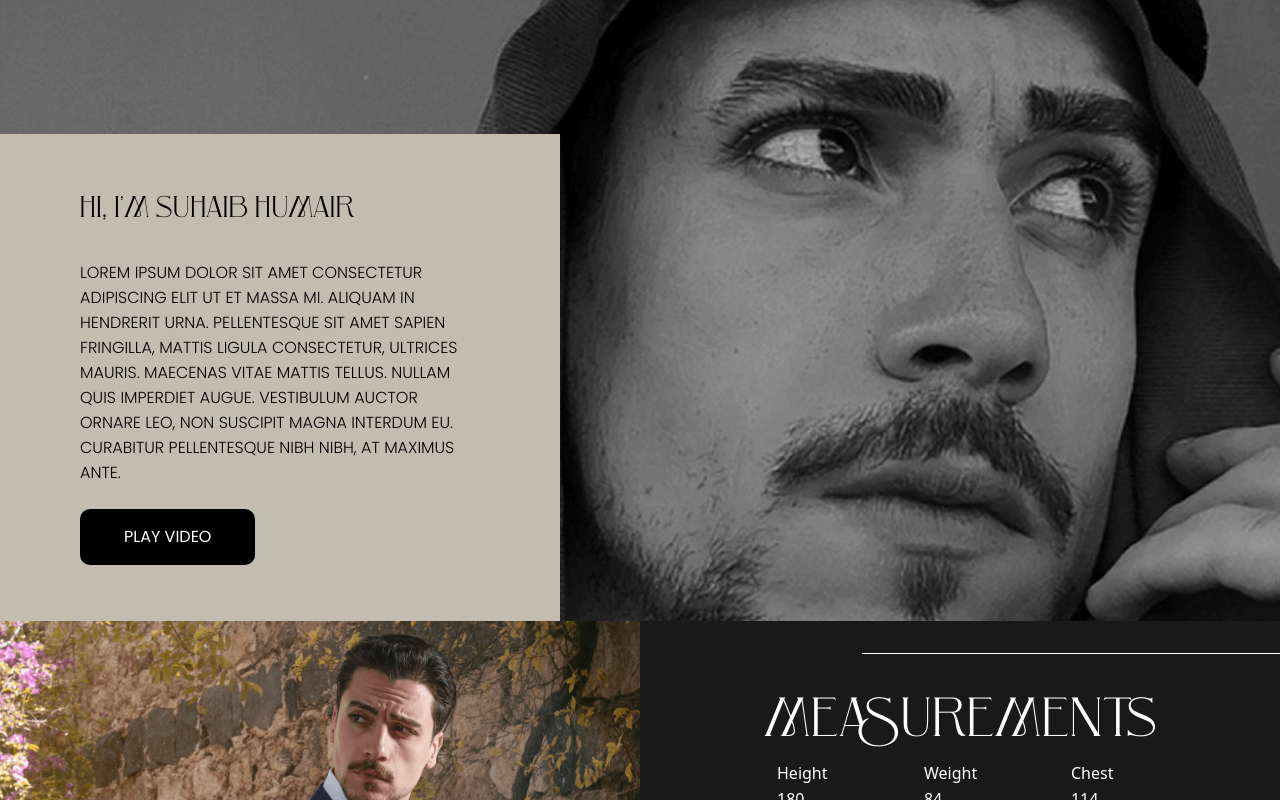
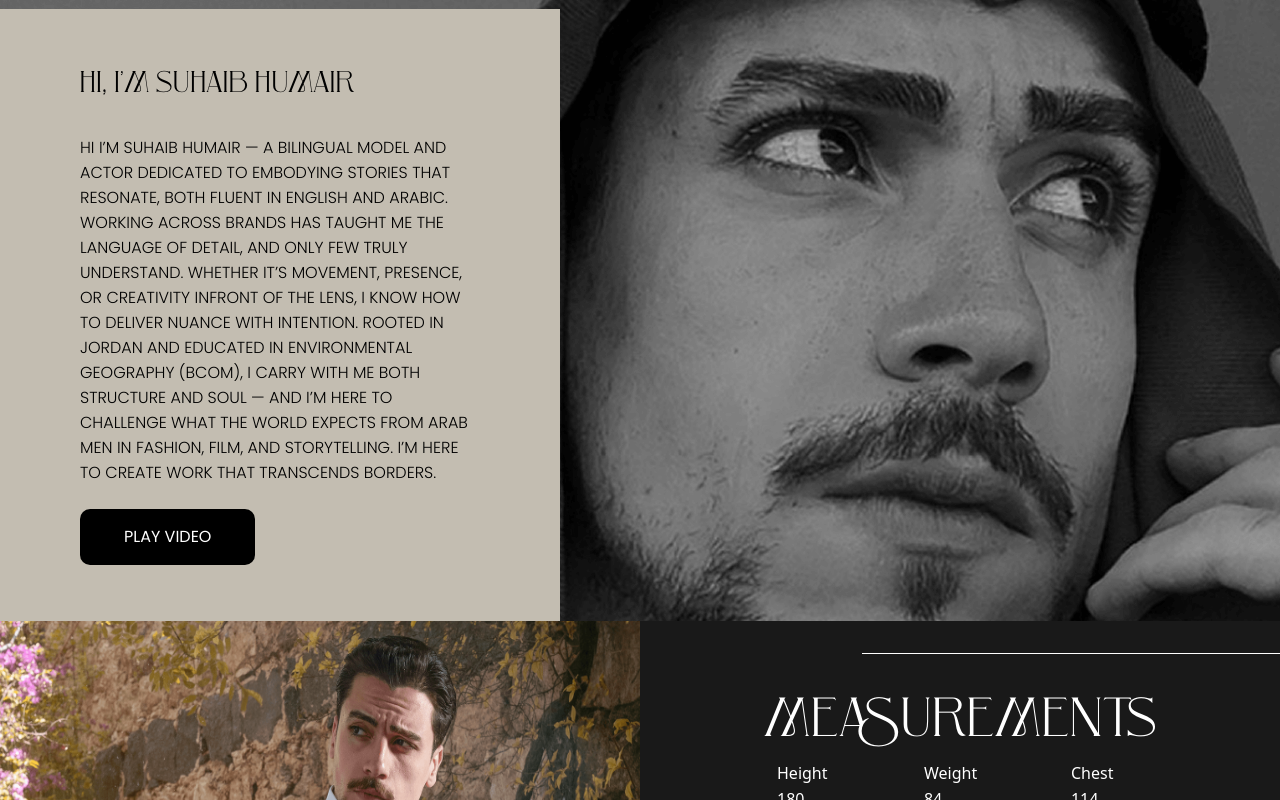
Before and after one commit to naeem2000/face-of-suhaib, a Next.js app: page / in a window 1280 px wide. Shown: the part 1720-2520 px from the top of the page. Built offline with nearby package versions, Linux system fonts and the light colour scheme.

Commit message:
fix(add-text): added text tp block

```diff
--- a/src/app/home/About.tsx
+++ b/src/app/home/About.tsx
@@ -54,12 +54,16 @@ export default function About() {
 							Hi, I’m Suhaib Humair
 						</h2>
 						<p className='font-[poppins-light] font-[275] text-base leading-[25px] tracking-[0%] uppercase mt-10 max-w-[400px]'>
-							Lorem ipsum dolor sit amet consectetur adipiscing elit Ut et massa
-							mi. Aliquam in hendrerit urna. Pellentesque sit amet sapien
-							fringilla, mattis ligula consectetur, ultrices mauris. Maecenas
-							vitae mattis tellus. Nullam quis imperdiet augue. Vestibulum
-							auctor ornare leo, non suscipit magna interdum eu. Curabitur
-							pellentesque nibh nibh, at maximus ante.
+							Hi I’m Suhaib Humair — a bilingual model and actor dedicated to
+							embodying stories that resonate, both fluent in English and
+							Arabic. Working across brands has taught me the language of
+							detail, and only few truly understand. Whether it’s movement,
+							presence, or creativity infront of the lens, I know how to deliver
+							nuance with intention. Rooted in Jordan and educated in
+							Environmental Geography (BCom), I carry with me both structure and
+							soul — and I’m here to challenge what the world expects from Arab
+							men in fashion, film, and storytelling. I’m here to create work
+							that transcends borders.
 						</p>
 						<button
 							onClick={openModal}
--- a/src/app/home/Measurements.tsx
+++ b/src/app/home/Measurements.tsx
@@ -13,7 +13,7 @@ export default function Measurements() {
 							alt='measurement'
 							width={785}
 							height={772}
-							className='w-full xl:max-w-[785px]'
+							className='w-full xl:max-w-[785px] min-h-[728px]'
 						/>
 					</div>
 				</div>
```
